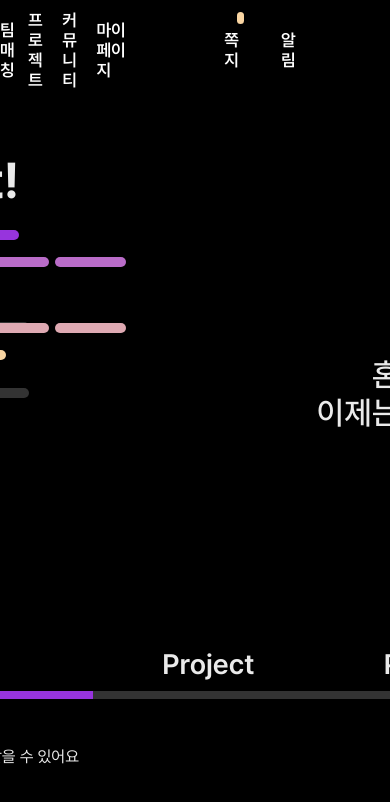
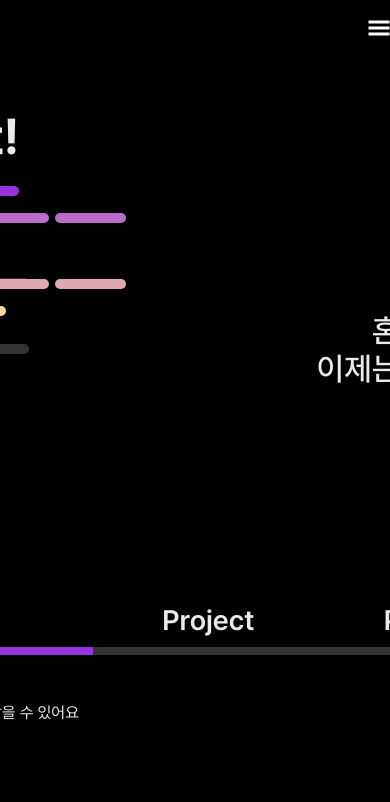
Before and after one commit to gnfnfnr/LetsGitIt, a React (Create React App) app in the folder src/main/resources/frontend/: page / in a window 390 px wide. Shown: the top 802 px of the page. Built offline with nearby package versions, Linux system fonts and the light colour scheme.

Commit message:
feat: add responsive style

```diff
--- a/src/main/resources/frontend/src/components/Header/Header.tsx
+++ b/src/main/resources/frontend/src/components/Header/Header.tsx
@@ -1,22 +1,35 @@
 import { useState } from "react";
 import styled from "styled-components";
 import Model from "../Modal";
-import Notice from "../../pages/Notice"
+import Notice from "../../pages/Notice";
 import { NavLink } from "react-router-dom";
 import { useNavigate } from "react-router-dom";
+import { GiHamburgerMenu } from "react-icons/gi";
+import { GoPrimitiveDot } from "react-icons/go";
 
 const Wrapper = styled.div`
   display: flex;
   align-items: center;
   justify-content: flex-end;
+  width: 100%;
   height: 100px;
+  @media (max-width: 768px) {
+    align-items: flex-end;
+    flex-direction: column;
+    height: auto;
+    padding: 1rem;
+  }
 `;
 const NavWrapper = styled.div`
   display: flex;
   width: 400px;
   justify-content: space-between;
   margin-right: 50px;
+  @media (max-width: 768px) {
+    display: none;
+  }
 `;
+
 const NavStyle = styled(NavLink)`
   display: inline-flex;
   align-items: center;
@@ -26,9 +39,12 @@ const NavStyle = styled(NavLink)`
   font-weight: 600;
   font-size: 17px;
   text-decoration: none;
-
-  &.active{
+  &.active {
     color: var(--color-main-4);
+  }
+  @media (max-width: 768px) {
+    padding-right: 0px;
+    justify-content: center;
   }
 `;
 
@@ -50,6 +66,10 @@ const InfoContainer = styled.div`
       text-decoration-thickness: 2px;
       text-underline-offset: 3px;
     }
+  }
+
+  @media (max-width: 768px) {
+    display: none;
   }
 `;
 
@@ -77,22 +97,99 @@ const Button = styled.button`
   background-color: var(--color-sub-4);
   color: var(--color-sub-1);
   margin-right: 30px;
-  :hover{
+  :hover {
     background-color: var(--color-sub-3);
     color: var(--color-sub-2);
+  }
+  @media (max-width: 768px) {
+    margin-right: 5px;
   }
 `;
 
 const ButtonContainer = styled.div`
   display: flex;
   margin-right: 30px;
+  @media (max-width: 768px) {
+    justify-content: center;
+  }
+`;
+
+const HamburgerWrapper = styled.div`
+  display: none;
+  width: 100%;
+  @media (max-width: 768px) {
+    display: flex;
+    flex-direction: column;
+    text-align: center;
+    align-items: center;
+    svg {
+      display: flex;
+      align-items: flex-end;
+    }
+  }
+`;
+
+const MenuWrapper = styled.div`
+  display: flex;
+  width: 400px;
+  margin-right: 50px;
+  align-items: center;
+
+  @media (max-width: 768px) {
+    flex-direction: column;
+    width: 100%;
+    margin-right: 0;
+  }
+`;
+
+const IconContainer = styled.div`
+  display: flex;
+  width: 100%;
+  justify-content: flex-end;
+  margin-right: 30px;
+`;
+
+const NewAlertContainer = styled.div`
+  display: flex;
+  flex-direction: row;
+  align-items: center;
+  justify-content: center;
+  width: 85px;
+  height: 54px;
+
+  button {
+    font-size: 17px;
+    font-weight: 600;
+    color: white;
+    border: none;
+    cursor: pointer;
+  }
+  span {
+    margin-left: 12px;
+  }
+`;
+
+const MenuIcon = styled(GiHamburgerMenu)`
+  fill: white;
+`;
+
+const AlertIcon = styled(GoPrimitiveDot)`
+  width: 12px;
+  height: 12px;
+  fill: var(--color-main-4);
+  margin-left: 3px;
+  visibility: hidden;
+  &.new {
+    visibility: visible;
+  }
 `;
 
 const Header = () => {
   const [isLogIn, setIsLogIn] = useState<Boolean>(true);
-  const [newMessage, setNewMessage] = useState <Boolean>(true);
-  const [newAlert, setNewAlert] = useState <Boolean>(false);
+  const [newMessage, setNewMessage] = useState<Boolean>(false);
+  const [newAlert, setNewAlert] = useState<Boolean>(true);
   const [showNotice, setShowNotice] = useState(false);
+  const [showMenu, setShowMenu] = useState(false);
   const navigate = useNavigate();
 
   const headers = [
@@ -119,16 +216,41 @@ const Header = () => {
             <Dot className={newAlert ? "new" : ""} />
             <button onClick={() => setShowNotice(true)}>알림</button>
           </InfoContainer>
+
+          <HamburgerWrapper>
+            <IconContainer>
+              <MenuIcon size={24} onClick={() => setShowMenu(!showMenu)} />
+            </IconContainer>{" "}
+            {showMenu && (
+              <MenuWrapper>
+                {headers.map((menu, index) => (
+                  <NavStyle to={menu.path} key={index}>
+                    <p>{menu.name}</p>
+                  </NavStyle>
+                ))}
+                <NewAlertContainer>
+                  <button onClick={() => navigate("/received/messages")}>
+                    <span>쪽지</span>
+                  </button>
+                  <AlertIcon className={newMessage ? "new" : ""} />
+                </NewAlertContainer>
+                <NewAlertContainer>
+                  <button onClick={() => setShowNotice(!showMenu)}>
+                    <span>알림</span>
+                  </button>
+                  <AlertIcon className={newAlert ? "new" : ""} />
+                </NewAlertContainer>
+              </MenuWrapper>
+            )}
+          </HamburgerWrapper>
         </Wrapper>
       ) : (
         <Wrapper>
-
-        <ButtonContainer>
-          <Button>로그인</Button>
-          <Button>회원가입</Button>
-        </ButtonContainer>
-
-       </Wrapper>
+          <ButtonContainer>
+            <Button>로그인</Button>
+            <Button>회원가입</Button>
+          </ButtonContainer>
+        </Wrapper>
       )}
 
       {showNotice && (
@@ -141,5 +263,4 @@ const Header = () => {
   );
 };
 
-
 export default Header;
```
